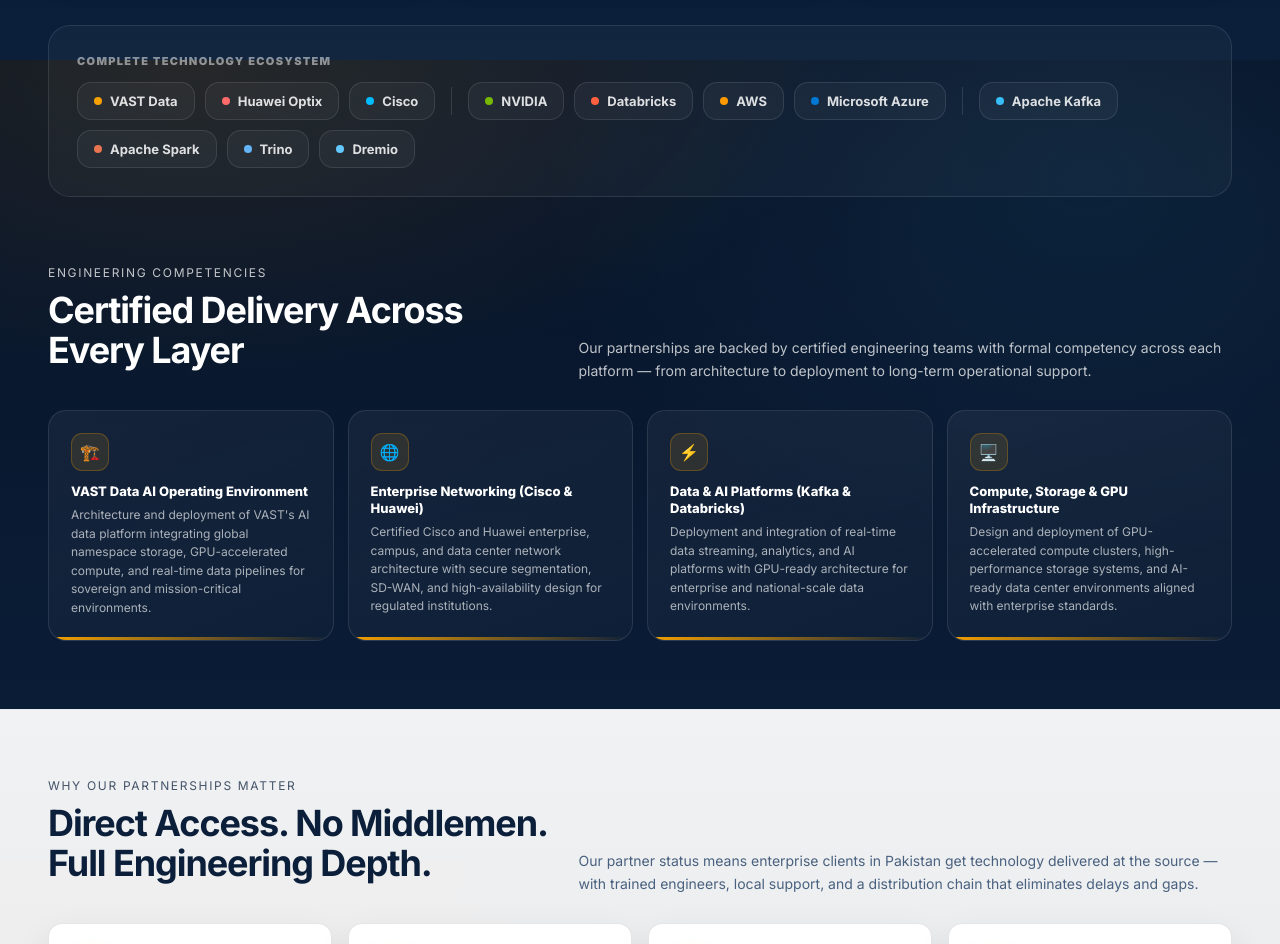
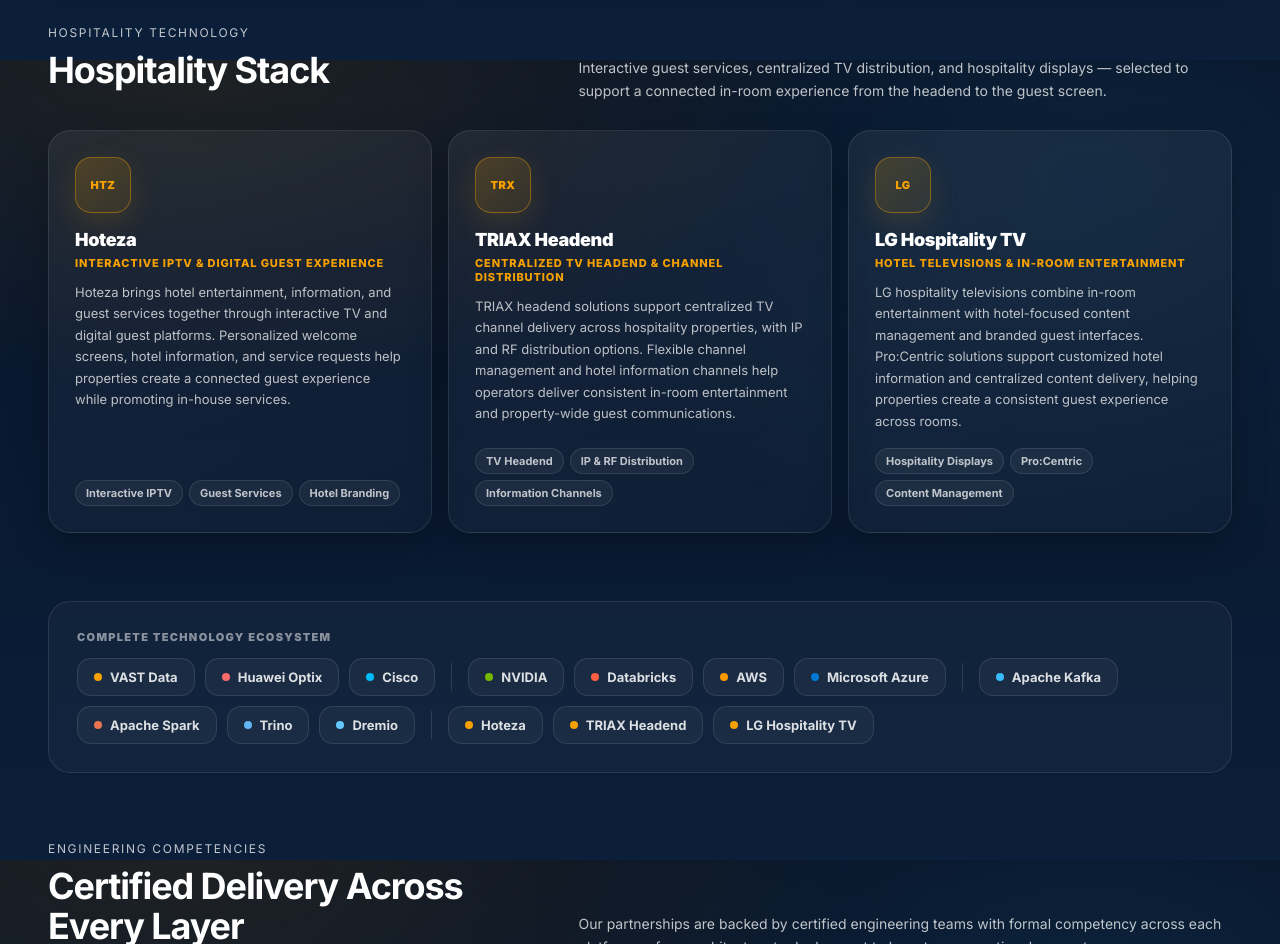
Before and after one commit to ismail-rehman/iespakistan.com, a plain HTML site: page partners.html in a window 1280 px wide. Shown: the part 3140-4084 px from the top of the page. Drawn offline with Linux system fonts and the light colour scheme.

Commit message:
Add Hoteza, TRIAX and LG Hospitality Stack to Partners

```diff
--- a/partners.html
+++ b/partners.html
@@ -462,6 +462,8 @@
     .partnerRole{font-size:11px;font-weight:800;text-transform:uppercase;letter-spacing:.08em;margin-bottom:12px;color:var(--orange-500)}
     .partnerDesc{font-size:13px;color:rgba(255,255,255,.72);line-height:1.65;margin-bottom:16px}
     .partnerTags{display:flex;flex-wrap:wrap;gap:6px}
+    .hospitalityPartners .partnerCard{display:flex;flex-direction:column}
+    .hospitalityPartners .partnerTags{margin-top:auto}
     .partnerTag{
       padding:5px 10px;border-radius:999px;
       background:rgba(255,255,255,.05);border:1px solid rgba(255,255,255,.10);
@@ -1003,6 +1005,56 @@ footer .small{line-height:1.6;max-width:520px}
   </div>
 </section>
 
+<!-- ===== HOSPITALITY STACK ===== -->
+<section id="hospitality-stack" style="padding:0 0 68px" aria-labelledby="hospitality-stack-title">
+  <div class="container">
+    <div class="sectionHead">
+      <div>
+        <div class="kicker">Hospitality Technology</div>
+        <h2 class="h2" id="hospitality-stack-title">Hospitality Stack</h2>
+      </div>
+      <p class="subtext">Interactive guest services, centralized TV distribution, and hospitality displays — selected to support a connected in-room experience from the headend to the guest screen.</p>
+    </div>
+    <div class="corePartnersGrid hospitalityPartners">
+      <div class="partnerCard">
+        <div class="partnerLogoBox vast">HTZ</div>
+        <div class="partnerName">Hoteza</div>
+        <div class="partnerRole">Interactive IPTV &amp; Digital Guest Experience</div>
+        <div class="partnerDesc">Hoteza brings hotel entertainment, information, and guest services together through interactive TV and digital guest platforms. Personalized welcome screens, hotel information, and service requests help properties create a connected guest experience while promoting in-house services.</div>
+        <div class="partnerTags">
+          <span class="partnerTag">Interactive IPTV</span>
+          <span class="partnerTag">Guest Services</span>
+          <span class="partnerTag">Hotel Branding</span>
+        </div>
+      </div>
+
+      <div class="partnerCard">
+        <div class="partnerLogoBox vast">TRX</div>
+        <div class="partnerName">TRIAX Headend</div>
+        <div class="partnerRole">Centralized TV Headend &amp; Channel Distribution</div>
+        <div class="partnerDesc">TRIAX headend solutions support centralized TV channel delivery across hospitality properties, with IP and RF distribution options. Flexible channel management and hotel information channels help operators deliver consistent in-room entertainment and property-wide guest communications.</div>
+        <div class="partnerTags">
+          <span class="partnerTag">TV Headend</span>
+          <span class="partnerTag">IP &amp; RF Distribution</span>
+          <span class="partnerTag">Information Channels</span>
+        </div>
+      </div>
+
+      <div class="partnerCard">
+        <div class="partnerLogoBox vast">LG</div>
+        <div class="partnerName">LG Hospitality TV</div>
+        <div class="partnerRole">Hotel Televisions &amp; In-Room Entertainment</div>
+        <div class="partnerDesc">LG hospitality televisions combine in-room entertainment with hotel-focused content management and branded guest interfaces. Pro:Centric solutions support customized hotel information and centralized content delivery, helping properties create a consistent guest experience across rooms.</div>
+        <div class="partnerTags">
+          <span class="partnerTag">Hospitality Displays</span>
+          <span class="partnerTag">Pro:Centric</span>
+          <span class="partnerTag">Content Management</span>
+        </div>
+      </div>
+    </div>
+  </div>
+</section>
+
 <!-- ===== TECHNOLOGY STACK STRIP ===== -->
 <section style="padding:0 0 68px">
   <div class="container">
@@ -1022,6 +1074,10 @@ footer .small{line-height:1.6;max-width:520px}
         <div class="stackChip"><div class="dot" style="background:#e97450"></div>Apache Spark</div>
         <div class="stackChip"><div class="dot" style="background:#64b5f6"></div>Trino</div>
         <div class="stackChip"><div class="dot" style="background:#64c8ff"></div>Dremio</div>
+        <div class="stackDivider"></div>
+        <div class="stackChip"><div class="dot" style="background:var(--orange-500)"></div>Hoteza</div>
+        <div class="stackChip"><div class="dot" style="background:var(--orange-500)"></div>TRIAX Headend</div>
+        <div class="stackChip"><div class="dot" style="background:var(--orange-500)"></div>LG Hospitality TV</div>
       </div>
     </div>
   </div>
```
